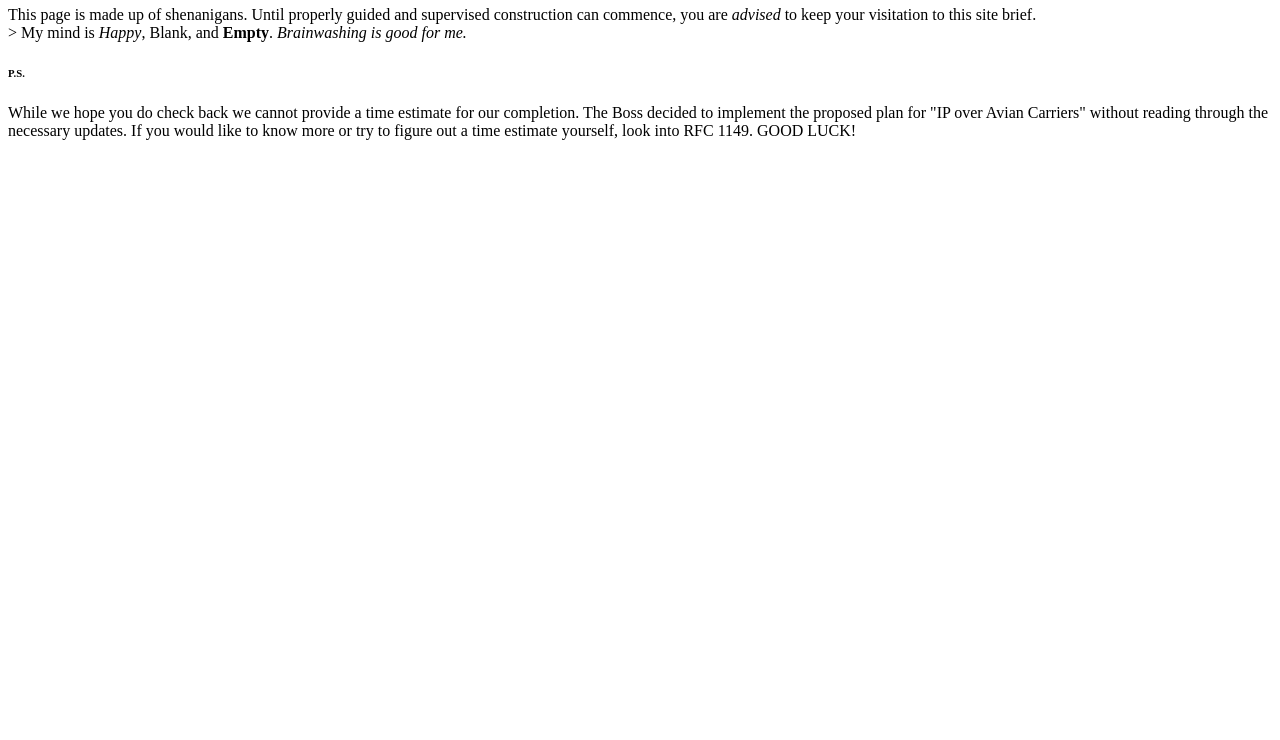
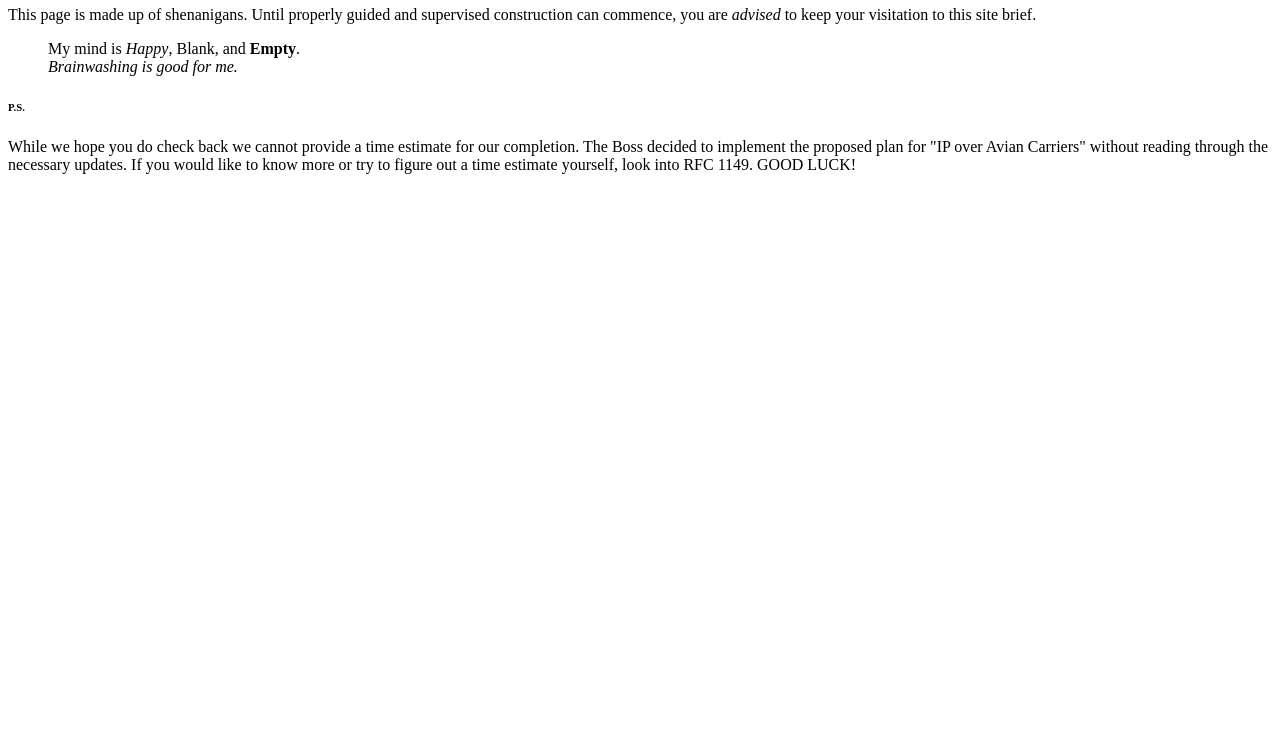
Before and after one commit to grace-less/grace-less.github.io, a plain HTML site: page index.html in a window 1280 px wide. Shown: the part 60-800 px from the top of the page. Drawn offline with Linux system fonts and the light colour scheme.

Commit message:
Update index.html

```diff
--- a/index.html
+++ b/index.html
@@ -1,5 +1,5 @@
 <h1>CAUTION</h1>
 <p>This page is made up of shenanigans. Until properly guided and supervised construction can commence, you are <em>advised</em> to keep your visitation to this site brief.<br>
-> My mind is <em>Happy</em>, Blank, and <strong>Empty</strong>. <em>Brainwashing is good for me.</em></strong>
+<blockquote> My mind is <em>Happy</em>, Blank, and <strong>Empty</strong>.<br><em>Brainwashing is good for me.</em></strong></blockquote>
 <h6>P.S.</h6>
 <p>While we hope you do check back we cannot provide a time estimate for our completion. The Boss decided to implement the proposed plan for "IP over Avian Carriers" without reading through the necessary updates. If you would like to know more or try to figure out a time estimate yourself, look into RFC 1149. GOOD LUCK!
```
